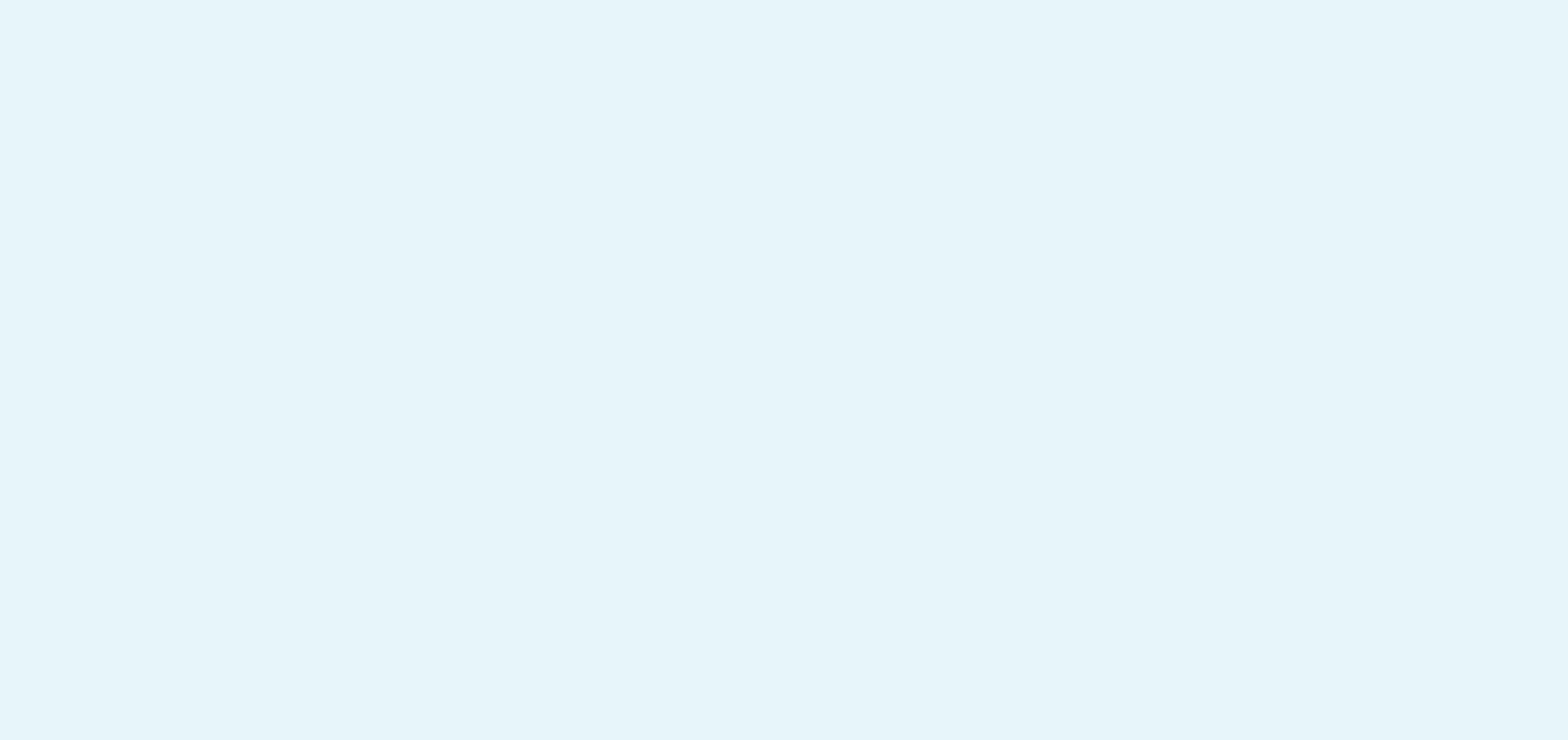
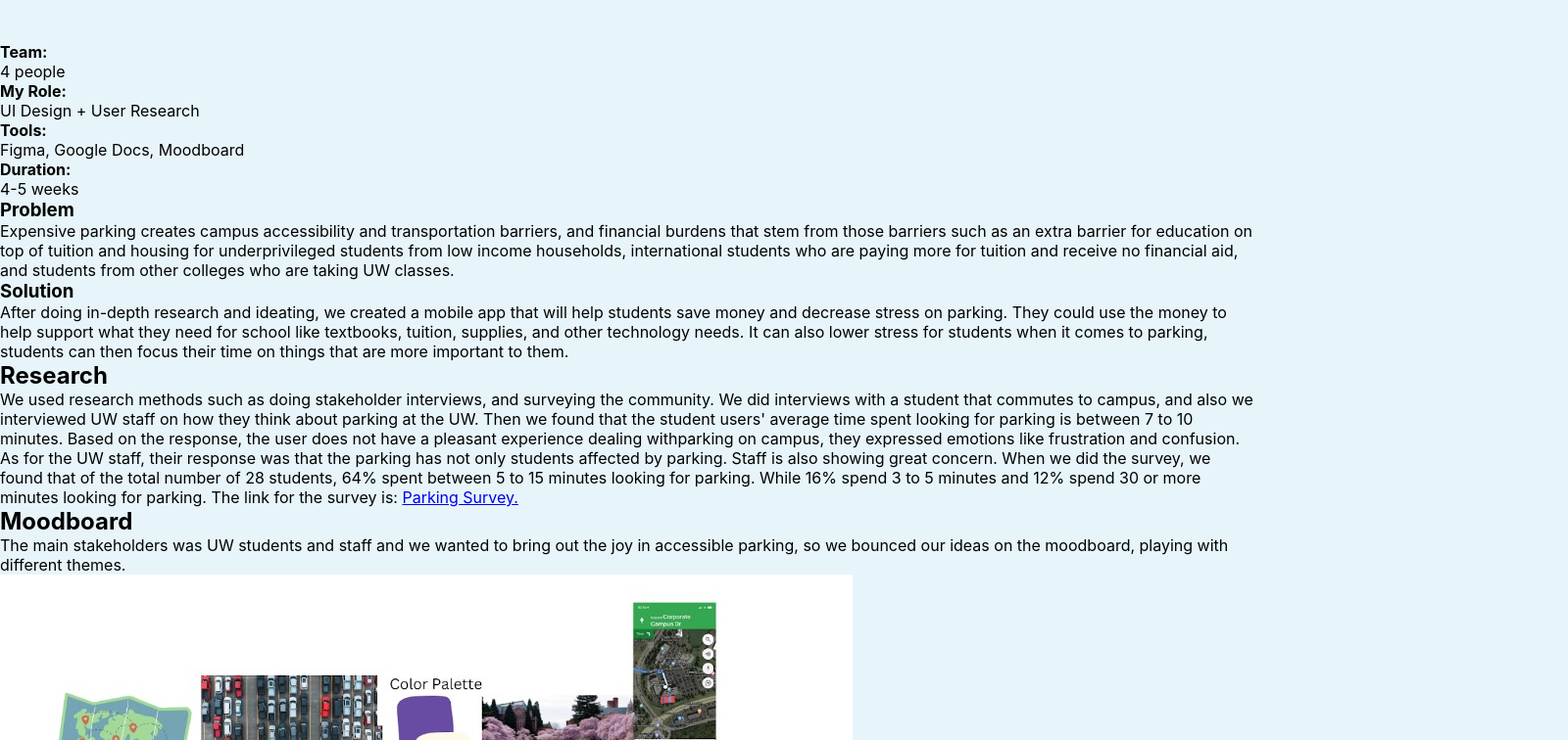
Before and after one commit to leowjli/leo-portfolio, a React (Create React App) app: page /ezpark in a window 1280 px wide. Shown: the part 540-1296 px from the top of the page at 98% size, 1600 px wide, since content can reach past the window. Before the commit the page ends 800 px from the top, so only its background shows below. Built offline with nearby package versions, Linux system fonts and the light colour scheme.

Commit message:
ezpark compnents complete

```diff
--- /dev/null
+++ b/src/components/Design.js
@@ -0,0 +1,36 @@
+import React from "react";
+
+  export default function Design() {
+    return (
+      <section>
+        <div class="sitemap">
+          <h1>Site Map</h1>
+          <p>
+            We mapped out the important product features that can best benefit the users in our site map. This helped us structure and design each of the pages the users will encounter and increased the overall smoothness and functionality of the app.
+            <img src="/img/EZPark Site Map.png" alt="ex park site map" />
+          </p>
+        </div>
+        <div class="lofi">
+          <h1>Low Fidelity Prototype</h1>
+          <p>
+            Our Lo-fi was created as we inputted our research into design and structure. We wanted to make sure the user feels at ease with the information flow so we went for simplicity.
+          </p>
+          <img src="/img/lo-fi/Lo-Fi.png" alt="lo-fi screens 2 on top, 2 on bottom" />
+        </div>
+        <div class="style">
+          <h1>Style Guide</h1>
+          <p>
+            Some style guides were inputted to ensure consistency in our designs and aesthetics of our app. We choose school colors to represent the school spirit but also colors that are appealing to other users, and simple fonts to be easily legible.
+          </p>
+          <img src="./resources/images/hi-fi/style.jpg" alt="fonts and colors used for ez park app" />
+        </div>
+        <div class="hifi">
+          <h1>Final Product</h1>
+          <p>
+            After extensive design sessions and feedback recieved from users with our lo-fi designs, here is our final product, EZ Park.
+          </p>
+          <iframe title="EZ Park Hi-Fi" style={{border: '1px solid rgba(0, 0, 0, 0.1);'}} width="640" height="650" src="https://www.figma.com/embed?embed_host=share&url=https%3A%2F%2Fwww.figma.com%2Fproto%2F7HkrLf9MtH7tRYR6JN9mmz%2FEZ-Park%3Fnode-id%3D1%253A168%26scaling%3Dscale-down%26page-id%3D0%253A1%26starting-point-node-id%3D1%253A166" allowfullscreen />
+        </div>
+      </section>
+    );
+  }
--- a/src/components/EZPark.js
+++ b/src/components/EZPark.js
@@ -1,12 +1,21 @@
 import React from "react";
 import Header from "./Header";
 import Socials from "./Socials";
+import Intro from "./EzparkIntro";
+import Focus from "./Focus";
+import Research from "./Research";
+import Design from "./Design";
+
 
   export default function EZPark() {
     return (
       <div className="root-layout">
         <Header />
         <Socials />
+        <Intro />
+        <Focus />
+        <Research />
+        <Design />
       </div>
     );
   }
--- /dev/null
+++ b/src/components/EzparkIntro.js
@@ -0,0 +1,35 @@
+import React from "react";
+
+  export default function Intro() {
+    return (
+      <div>
+        <h1>EZ PARK</h1>
+        <p>Mobile App Design</p>
+        <section className="intro">
+          <div className="statement">
+            <p>
+              We aim to serve UW and matriculated UW students who commute to campus everyday, or keep their vehicles/ bikes on campus, and make it easier for these students to find free and/or affordable parking located around their classrooms. Students should not have to worry about paying an excessive amount for parking.
+            </p>
+          </div>
+        </section>
+        <section className="team">
+          <div>
+            <p><b>Team:</b></p>
+            <p>4 people</p>
+          </div>
+          <div>
+            <p><b>My Role:</b></p>
+            <p>UI Design + User Research</p>
+          </div>
+          <div>
+            <p><b>Tools:</b></p>
+            <p>Figma, Google Docs, Moodboard</p>
+          </div>
+          <div>
+            <p><b>Duration:</b></p>
+            <p>4-5 weeks</p>
+          </div>
+        </section>
+      </div>
+    );
+  }
--- /dev/null
+++ b/src/components/Focus.js
@@ -0,0 +1,20 @@
+import React from "react";
+
+  export default function Focus() {
+    return (
+      <div>
+        <div className="problem">
+          <h3>Problem</h3>
+          <p>
+            Expensive parking creates campus accessibility and transportation barriers, and financial burdens that stem from those barriers such as an extra barrier for education on top of tuition and housing for underprivileged students from low income households, international students who are paying more for tuition and receive no financial aid, and students from other colleges who are taking UW classes.
+          </p>
+        </div>
+        <div className="sol">
+          <h3>Solution</h3>
+          <p>
+            After doing in-depth research and ideating, we created a mobile app that will help students save money and decrease stress on parking. They could use the money to help support what they need for school like textbooks, tuition, supplies, and other technology needs. It can also lower stress for students when it comes to parking, students can then focus their time on things that are more important to them.
+          </p>
+        </div>
+      </div>
+    );
+  }
--- /dev/null
+++ b/src/components/Research.js
@@ -0,0 +1,35 @@
+import React from "react";
+import { Link } from "react-router-dom";
+
+  export default function Research() {
+    return (
+      <section>
+        <div className="research">
+          <h1>Research</h1>
+          <div className="overview">
+            <p>
+              We used research methods such as doing stakeholder interviews, and surveying the community. We did interviews with a student that commutes to campus, and also we interviewed UW staff on how they think about parking at the UW. Then we found that the student users&apos; average time spent looking for parking is between 7  to 10 minutes. Based on the response, the user does not have a pleasant experience dealing withparking on campus, they expressed emotions like frustration and confusion. As for the UW staff, their response was that the parking has not only students affected by parking. Staff is also showing great concern. When we did the survey, we found that of the total number of 28 students, 64% spent between 5 to 15 minutes looking for parking. While 16% spend 3 to 5 minutes and 12% spend 30 or more minutes looking for parking. The link for the survey is: <Link to="https://docs.google.com/spreadsheets/d/1icmJJWb6aZvvzkhdZMXfJqROeKpqaraqQRhvq1pn-Ak/edit?usp=sharing">Parking Survey.</Link>
+            </p>
+          </div>
+        </div>
+        <div className="moodboard">
+          <h1>Moodboard</h1>
+          <p>
+            The main stakeholders was UW students and staff and we wanted to bring out the joy in accessible parking, so we bounced our ideas on the moodboard, playing with different themes.
+          </p>
+          <img src="/img/ezpark Moodboard.jpg" alt="moodboard of cars, maps, UW and parking" />
+        </div>
+        <div className="userp">
+          <h1>User Personas</h1>
+          <p>
+            Our targeted direct stakeholders are UW students and staff who needs to drive to campus daily, and need a smooth transition from parking to working or studying.
+          </p>
+          <p>
+            Our indirect stakeholders would be people like transportation services who don't need to use the app everyday but would be useful to know the traffic around them, and better assist with transportation.
+          </p>
+          <img src="/img/User Persona 1.jpg" alt="user persona of a bus driver that drives close to campus" />
+          <img src="/img/User Persona 2.jpg" alt="user persona of first generation student at UW" />
+        </div>
+      </section>
+    );
+  }
```
